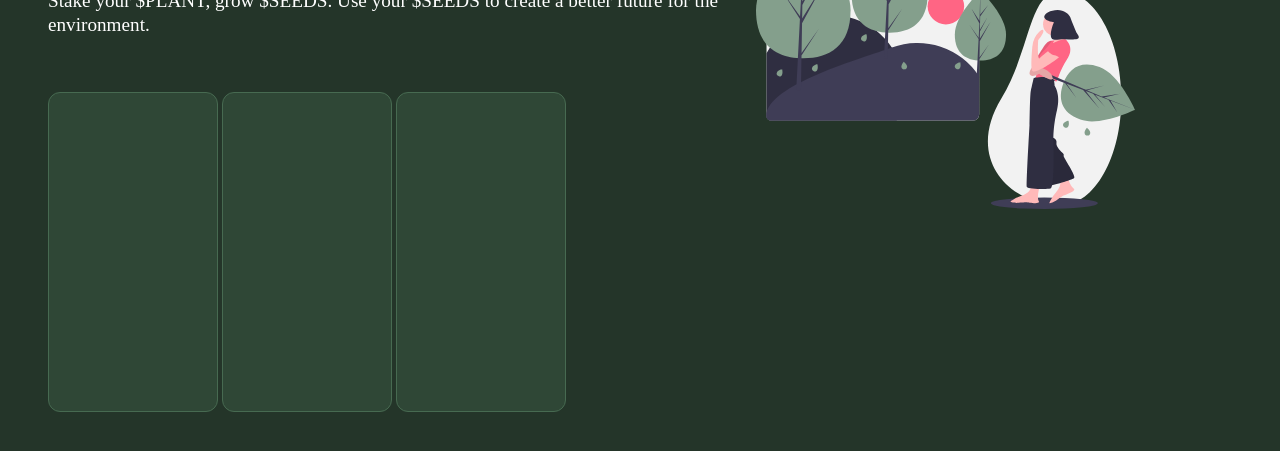
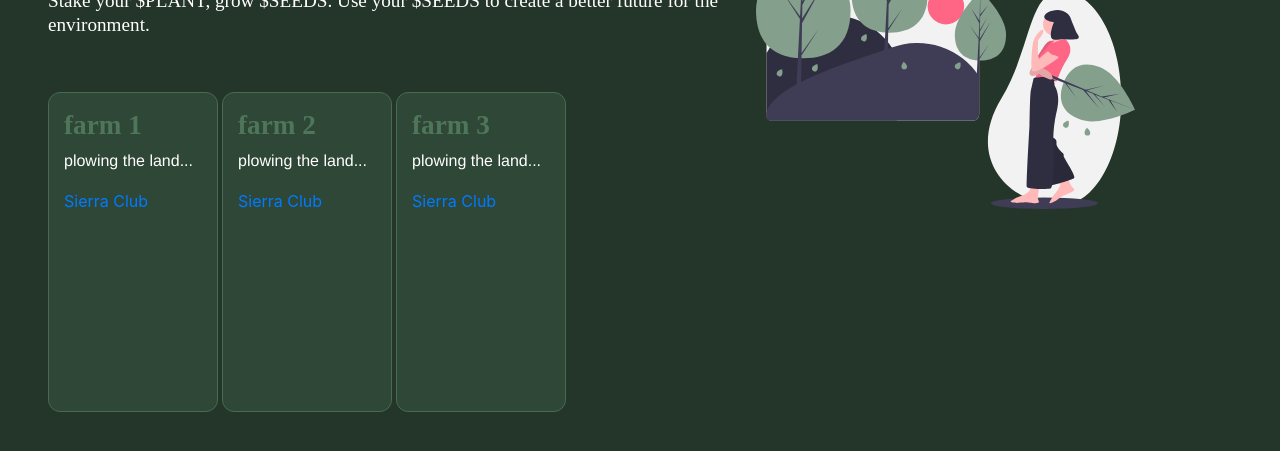
Before and after one commit to Plants-Finance/website, a plain HTML site: page farms.html in a window 1280 px wide. Shown: the part 263-714 px from the top of the page. Drawn offline with nearby package versions, Linux system fonts and the light colour scheme; a web font is replaced by a local one.

Commit message:
update farms

```diff
--- a/farms.html
+++ b/farms.html
@@ -34,6 +34,12 @@
 			color: white;
 			font-family: din-2014;
 			font-weight: 300;
+		}
+		h3 {
+			font-size: 1.7em;
+			color: #4F765A;
+			font-family: din-2014;
+			font-weight: 700;
 		}
 		h4 {
 			font-size: 1.7em;
@@ -132,10 +138,22 @@
 				<h1 class="pt-5 mt-3"> <span class="white-txt">Farms</h1>
 				<h2 class="pb-5"> Stake your $PLANT, grow $SEEDS. Use your $SEEDS to create a better future for the environment. </h2>
 
-				<div class="col-3 farm-container"></div>
-				<div class="col-3 farm-container"></div>
-				<div class="col-3 farm-container"></div>
-			</div>
+				<div class="col-3 farm-container">
+					<h3 class="mt-3"> farm 1</h3>
+					<p>plowing the land...</p>
+					<a href="https://www.sierraclub.org/">Sierra Club</a>
+				</div>
+				<div class="col-3 farm-container">
+					<h3 class="mt-3"> farm 2</h3>
+					<p>plowing the land...</p>
+					<a href="https://www.sierraclub.org/">Sierra Club</a>
+				</div>
+			<div class="col-3 farm-container">
+					<h3 class="mt-3"> farm 3</h3>
+					<p>plowing the land...</p>
+					<a href="https://www.sierraclub.org/">Sierra Club</a>
+				</div>
+				</div>
 			<div class="col-5 mt-5 pt-5">
 				<img style="height: 35vh" src="img/farms.svg"/>
 			</div>
```
